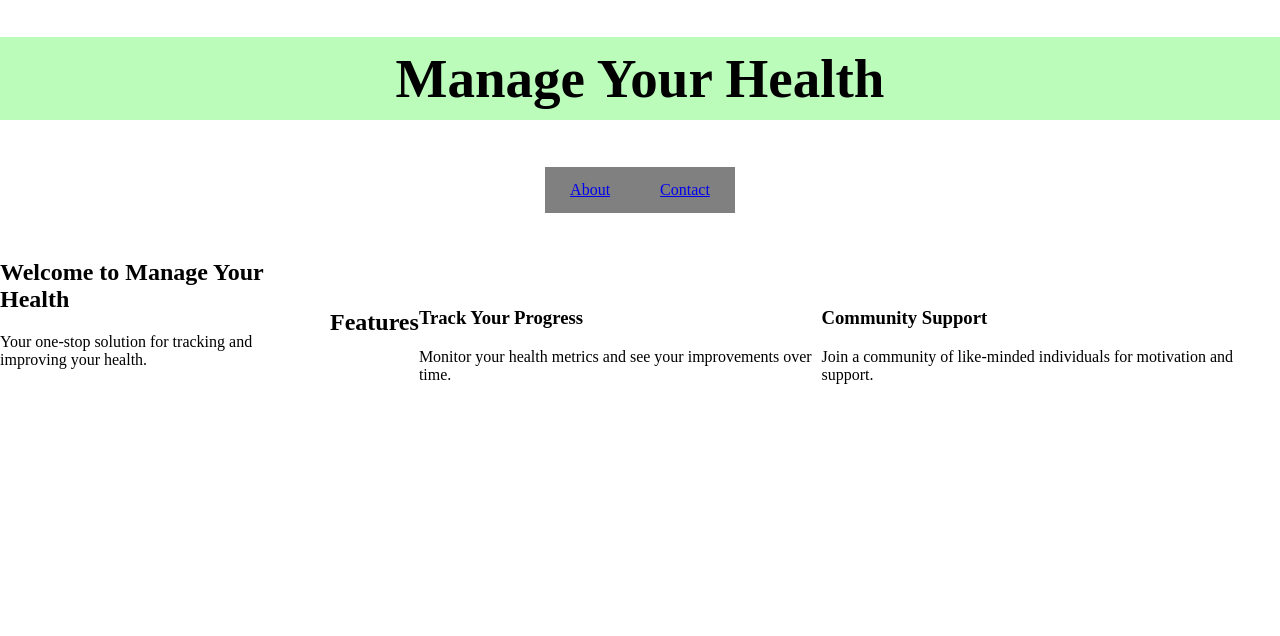
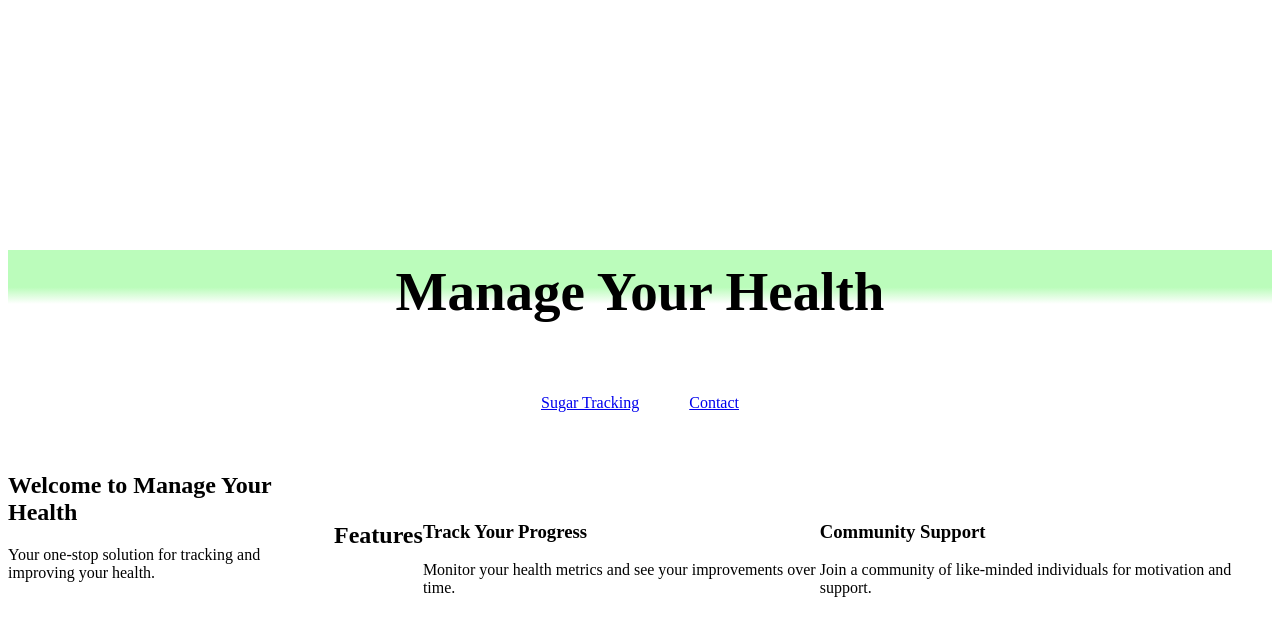
Before and after one commit to Melman1101/manage-your-food, a plain HTML site: page index.html in a window 1280 px wide. Drawn offline with Linux system fonts and the light colour scheme.

Commit message:
update to css text, change to header

```diff
--- a/index.html
+++ b/index.html
@@ -12,7 +12,7 @@
             <h1>Manage Your Health</h1>
             <nav>
                 <ul class="navLink">
-                    <li><a href="about.html">About</a></li>
+                    <li><a href="about.html">Sugar Tracking</a></li>
                     <li><a href="contact.html">Contact</a></li>
                 </ul>
             </nav>
--- a/styleMain.css
+++ b/styleMain.css
@@ -1,14 +1,16 @@
 	body{
 		font-family: Times New Roman;
 		color: black;
-		margin: 0;
+		margin-bottom: -10px;
+		margin-top: 250px;
 		padding: 0;
 		background-color: white;
 	}
     h1{
+		font-family: copperplate gothic;
 		color:black;
 		text-align: center;
-		background-color: rgb(187, 252, 187);
+		background: linear-gradient(to top, transparent 35% , rgb(187, 252, 187) 55%);
 		font-size: 55px;
         padding: 10px;
 	}
@@ -30,8 +32,8 @@
 
 	}
 	nav li{
-		background-color: grey;
-		color:white;
+		background-color: white;
+		color:black;
 		padding: 14px 25px;
 	}
     .navLink{
```
